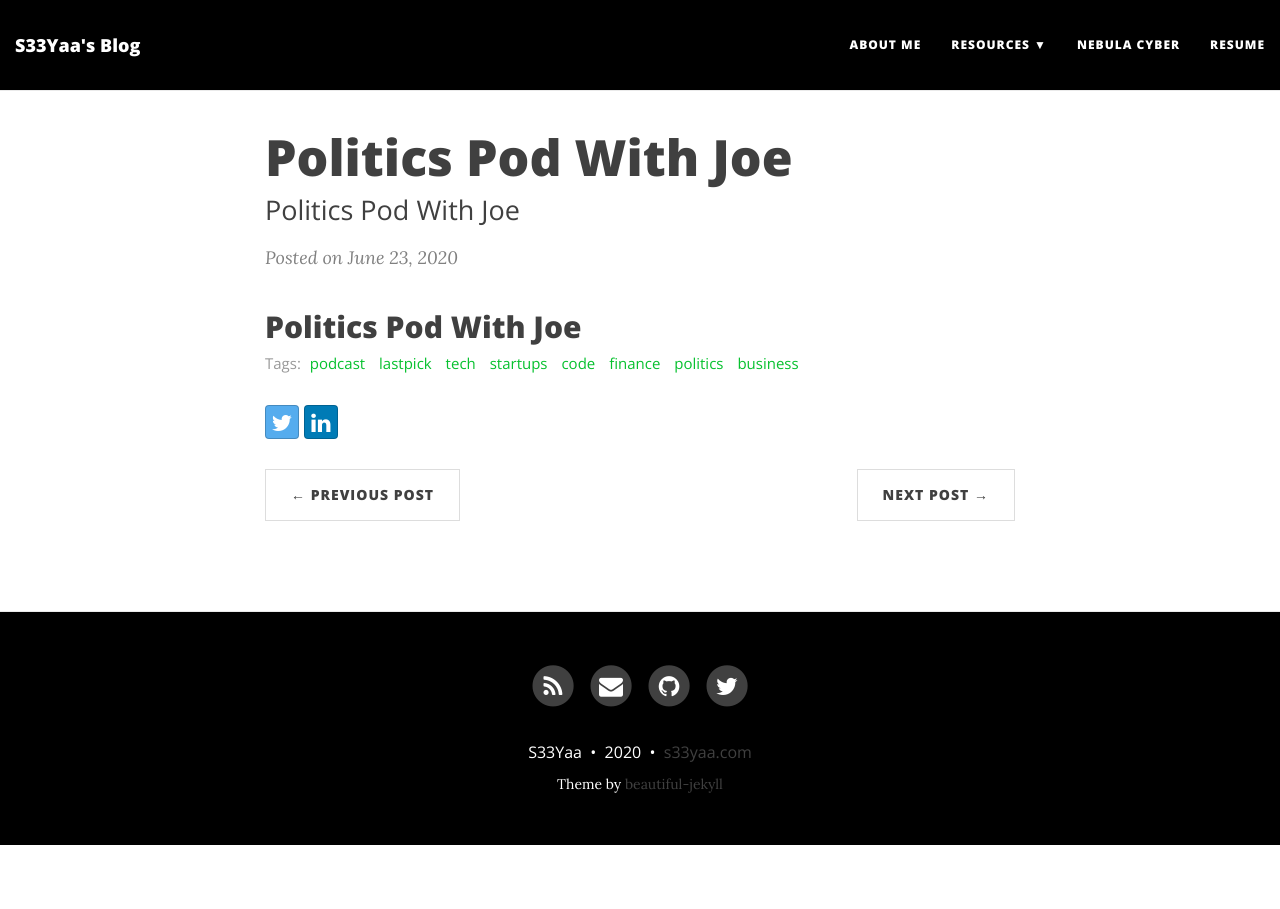
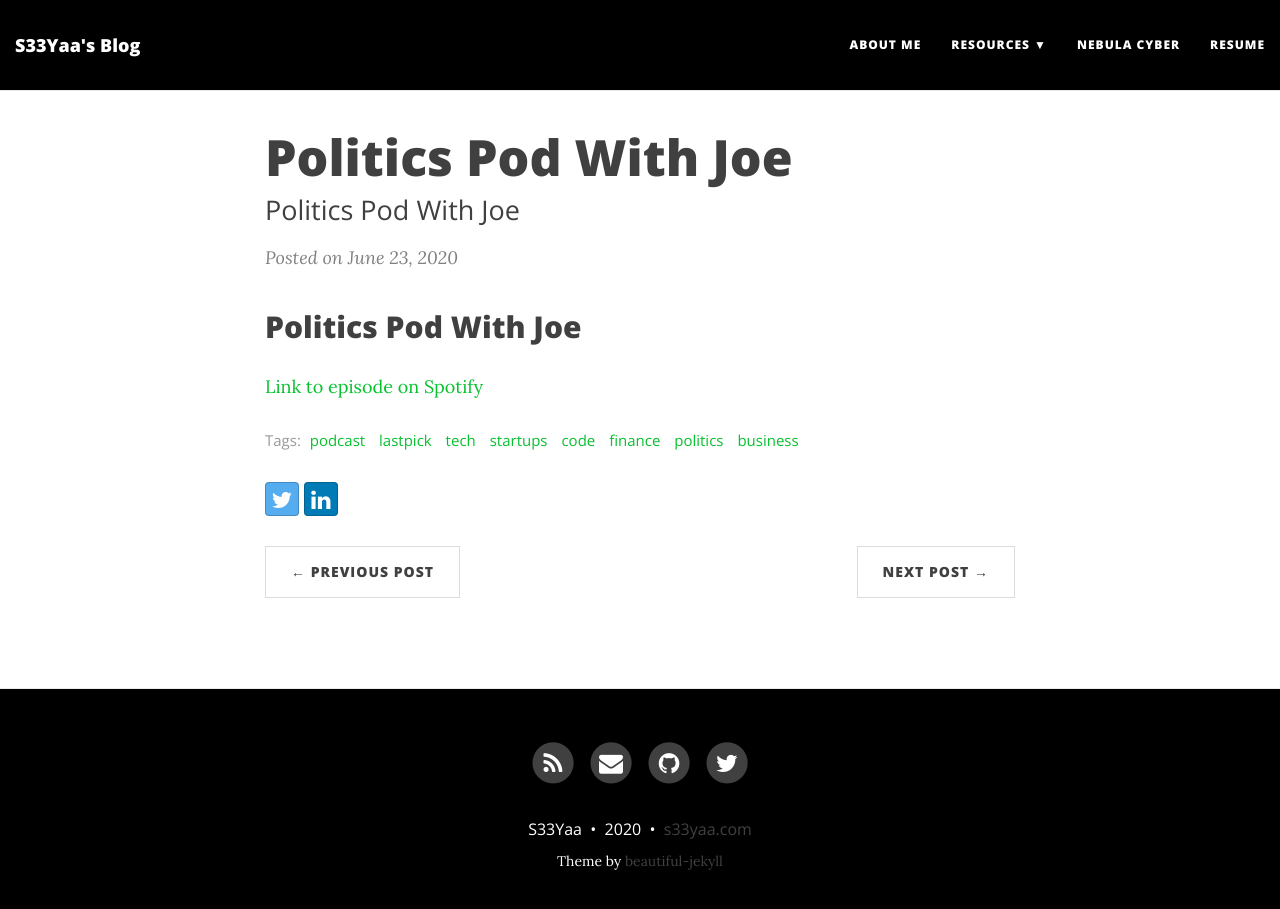
Before and after one commit to vevinkirk/vevinkirk.github.io, a Jekyll site: the page built from _posts/2020-06-23-Politics-Pod-With-Joe.md, in a window 1280 px wide and 922 px high. Shown: the top 909 px of the window. Built offline with Jekyll 4.4.1, drawn with Linux system fonts in a browser that asks for light colours; nearby versions of some CDN libraries.

Commit message:
Update 2020-06-23-Politics-Pod-With-Joe.md

```diff
--- a/_posts/2020-06-23-Politics-Pod-With-Joe.md
+++ b/_posts/2020-06-23-Politics-Pod-With-Joe.md
@@ -17,3 +17,4 @@ comments: true
 ---
 
 ## Politics Pod With Joe
+[Link to episode on Spotify](https://open.spotify.com/episode/4F4pJCrTaqX96rfU5RWqrc?si=RuPxtqQjQoicDHCD15tbEQ)
```
